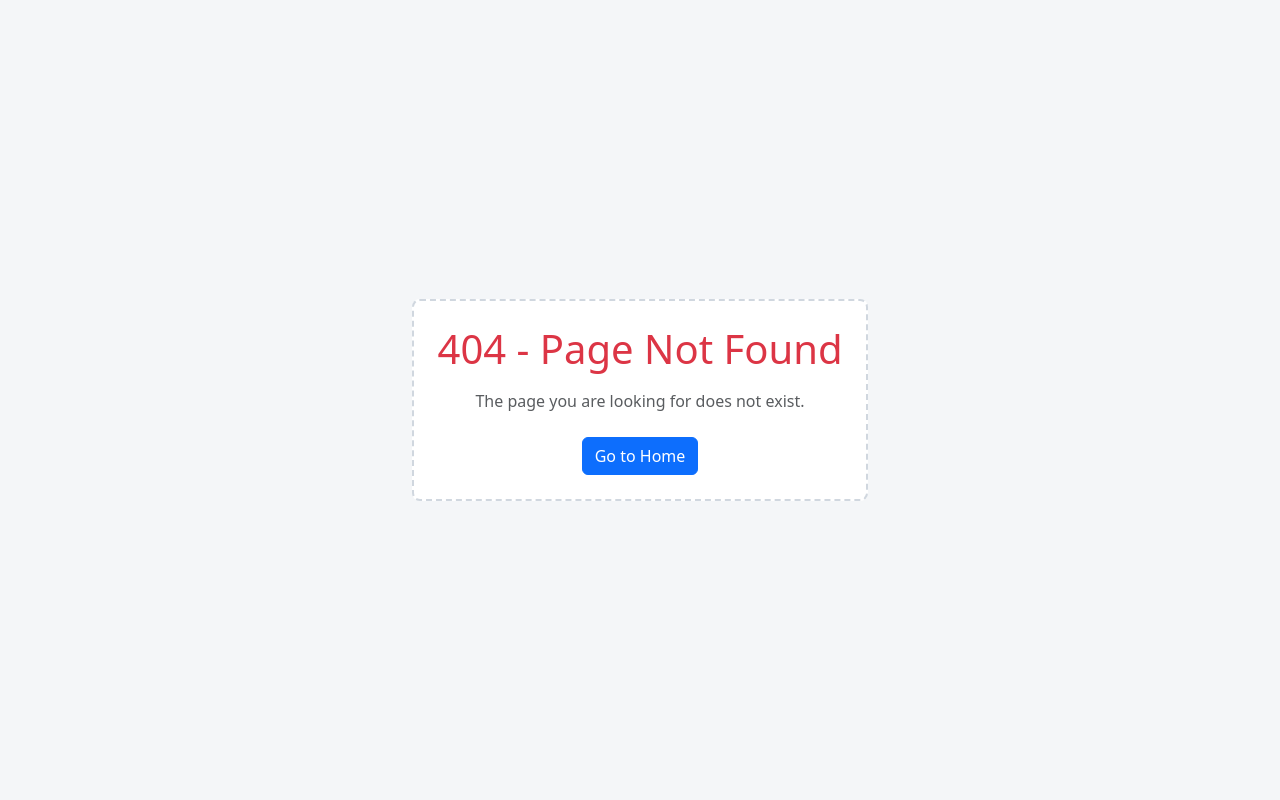
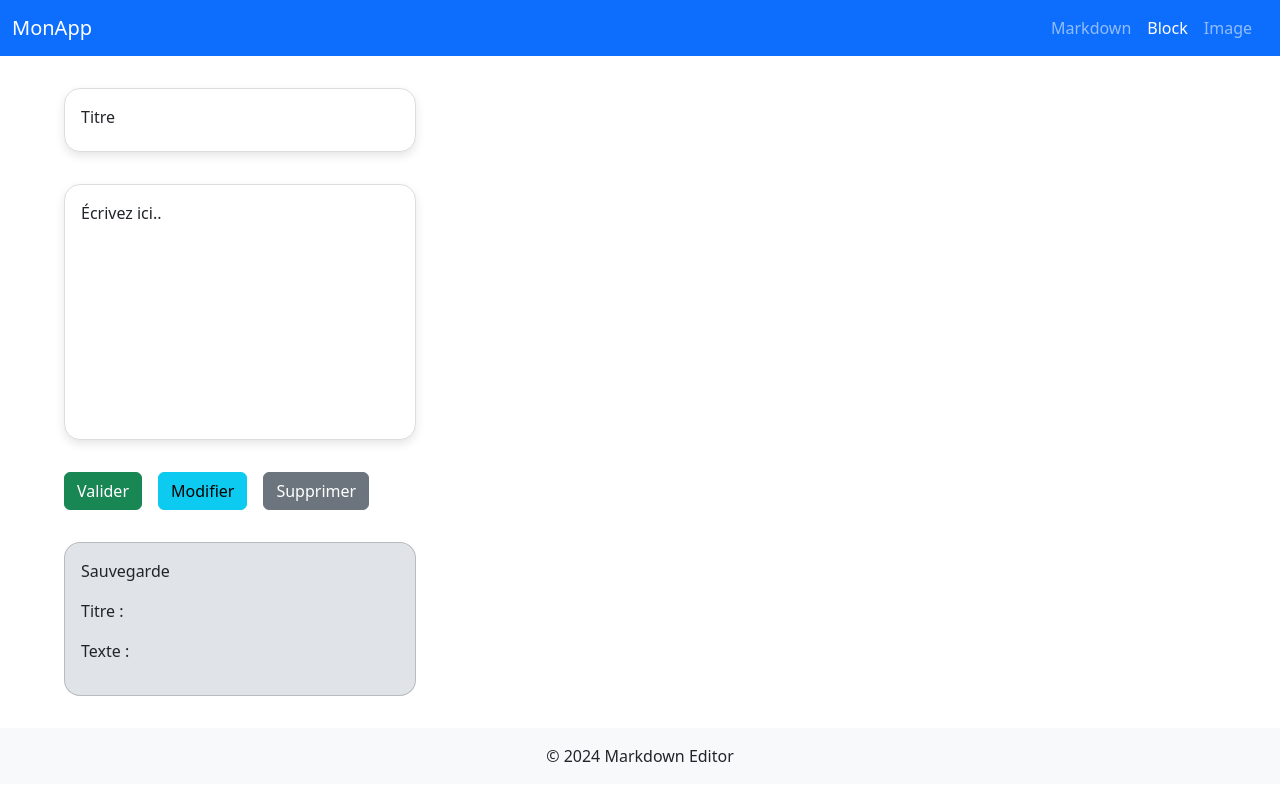
Before and after one commit to Fautrat/projet-markdown, a React (Vite) app: page /block in a window 1280 px wide. Before the commit this address had no page. Built offline with nearby package versions, Linux system fonts and the light colour scheme.

Commit message:
Added block logic

```diff
--- a/package.json
+++ b/package.json
@@ -10,11 +10,12 @@
     "preview": "vite preview"
   },
   "dependencies": {
+    "@reduxjs/toolkit": "^2.11.0",
     "bootstrap": "^5.3.8",
     "dompurify": "^3.3.0",
-    "@reduxjs/toolkit": "^2.11.0",
     "marked": "^17.0.1",
     "react": "^19.2.0",
+    "react-bootstrap": "^2.10.10",
     "react-dom": "^19.2.0",
     "react-redux": "^9.2.0",
     "react-router-dom": "^7.9.6"
--- a/src/components/baseComponent/NavBar.jsx
+++ b/src/components/baseComponent/NavBar.jsx
@@ -9,12 +9,13 @@ function NavBar() {
           <li className="nav-item me-3">
             <NavLink to="/markdown" className={({ isActive }) => "nav-link" + (isActive ? " active" : "")}>Markdown</NavLink>
           </li>
+            <li className="nav-item me-3">
+            <NavLink to="/block" className={({ isActive }) => "nav-link" + (isActive ? " active" : "")}>Block</NavLink>
+          </li>
           <li className="nav-item me-3">
             <NavLink to="/image" className={({ isActive }) => "nav-link" + (isActive ? " active" : "")}>Image</NavLink>
           </li>
-          <li className="nav-item">
-            <NavLink to="/" className={({ isActive }) => "nav-link" + (isActive ? " active" : "")}>Home</NavLink>
-          </li>
+
         </ul>
       </div>
     </nav>
--- /dev/null
+++ b/src/components/blockComponent/CustomBlock.jsx
@@ -0,0 +1,121 @@
+import { useState, useRef, useEffect } from "react";
+import { Card } from "react-bootstrap";
+import Button from 'react-bootstrap/Button';
+
+function CustomBlock() {
+
+  const [titre, setTitre] = useState("Titre");
+  const [texte, setTexte] = useState("Écrivez ici..");
+  const [titreSauvegarde, setTitreSauvegarde] = useState("");
+  const [texteSauvegarde, setTexteSauvegarde] = useState("");
+  const [nouveau, setNouveau] = useState("");
+
+
+  const titreRef = useRef(null);  // We havent seen this hook before so let's explain it hummmm ????? ;) DOnt use too much IA hehe, signed Andrew
+  const texteRef = useRef(null);
+
+  useEffect(() => {
+    if (titreRef.current) titreRef.current.textContent = titre;
+    if (texteRef.current) texteRef.current.textContent = texte;
+  }, []);
+
+  // Mise à jour du contenu éditable
+  const handleInputTitre = (e) => setTitre(e.currentTarget.textContent);
+  const handleInputTexte = (e) => setTexte(e.currentTarget.textContent);
+
+  // Sauvegarde le texte actuel
+  function sauvegarderTexte(e) {
+    setTexteSauvegarde(texte);
+    setTitreSauvegarde(titre);
+    console.log("Titre sauvegardé :", titre, " | Texte sauvegardé :", texte);
+  }
+
+  // modifier le texte et sauvegarde
+  function modifierTexte(e) {
+    setTitre(titreSauvegarde);
+    setTexte(texteSauvegarde);
+    setNouveau(sauvegarderTexte);
+    console.log("Modifier le texte :", nouveau);
+  }
+
+  // Supprimer le texte actuel et vider le contenu éditable
+  function supprimerTexte(e) {
+    setTitre("");
+    setTexte("");
+    if (titreRef.current) titreRef.current.textContent = "";
+    if (texteRef.current) texteRef.current.textContent = "";
+    console.log("Texte supprimé");
+    setTitreSauvegarde("");
+    setTexteSauvegarde("");
+  }
+
+  // function renommageTexte(e) {
+  //   setTexte(e.target.value);
+  // }
+
+  // function importTexte(e) {
+  // }
+
+  // function exportTexte(e) {
+  // }
+
+
+  return (
+  <div style={{ margin: "2rem" }}>
+
+    {/* TITRE */}
+    <div
+      ref={titreRef}
+      contentEditable={true}
+      onInput={handleInputTitre}
+      style={{
+        border: "1px solid #ddd",
+        width: "22rem",
+        height: "4rem",
+        padding: "1rem",
+        margin: "2rem",
+        borderRadius: "1rem",
+        boxShadow: "0 4px 10px rgba(0,0,0,0.1)",
+        background: "#fff",
+      }}
+    ></div>
+
+    {/* TEXTE */}
+    <div
+      ref={texteRef}
+      contentEditable={true}
+      onInput={handleInputTexte}
+      style={{
+        border: "1px solid #ddd",
+        width: "22rem",
+        height: "16rem",
+        padding: "1rem",
+        margin: "2rem",
+        borderRadius: "1rem",
+        boxShadow: "0 4px 10px rgba(0,0,0,0.1)",
+        background: "#fff",
+      }}
+    ></div>
+
+    {/* Boutons */}
+    <div style={{ display: "flex", gap: "1rem", margin: "2rem" }}>
+    <Button variant="success" onClick={sauvegarderTexte} >Valider</Button >
+    <Button variant="info" onClick={modifierTexte} >Modifier</Button >
+    <Button variant="secondary" onClick={supprimerTexte} >Supprimer</Button >
+    </div>
+    {/* Nouveau bloc d'affichiage */}
+    <Card style={{ width: '22rem',
+        padding: "1rem",
+        margin: "2rem",
+        borderRadius: "1rem",
+        background: "#e0e3e7ff"
+      }}>
+      <p>Sauvegarde</p>
+      <p>Titre :{titreSauvegarde}</p>
+      <p>Texte :{texteSauvegarde}</p>
+    </Card>
+  </div>
+);
+}
+
+export default CustomBlock;
--- a/src/router/route.js
+++ b/src/router/route.js
@@ -6,7 +6,7 @@ import Upload from '../components/ImageComponent/Upload.jsx';
 import Library from '../components/ImageComponent/Library.jsx';
 import Layout from '../components/Layout/Layout.jsx';
 import MarkdownPage from "../components/markdown/MarkdownPage.jsx";
-// import CustomBlok from "../components/markdown/CustomBlok.jsx";
+import CustomBlock from "../components/blockComponent/CustomBlock.jsx";
 
 const routes = [
   {
@@ -43,10 +43,10 @@ const routes = [
     path: "markdown",
     Component: MarkdownPage,
   },
-//   {
-//   path: "bloc",
-//   Component: CustomBlok,
-// },
+  {
+    path: "block",
+    Component: CustomBlock,
+  },
     ],
   },
   {
```
Also changed, not shown: 1 other file (tests, documents, lock files or other folders).
